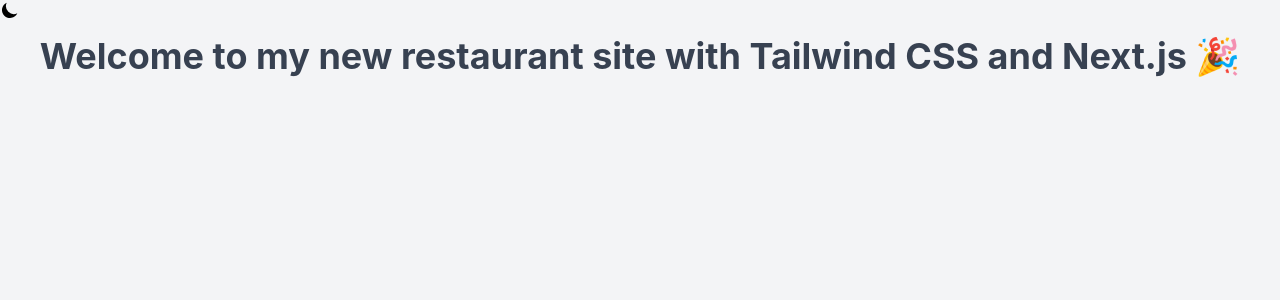
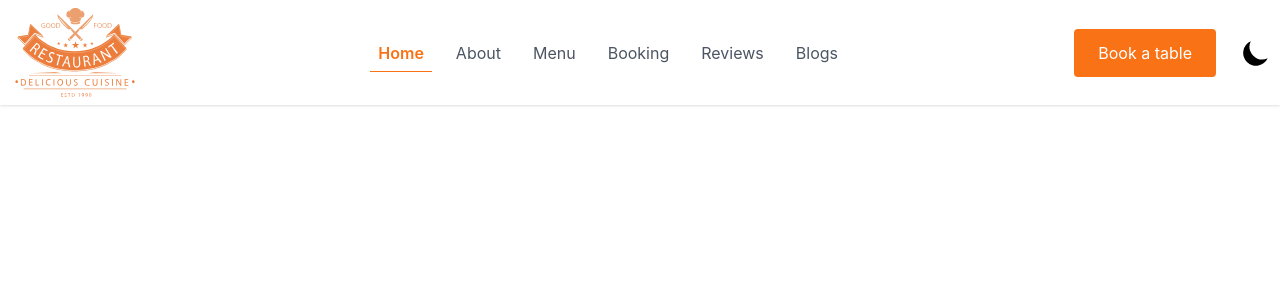
Before and after one commit to solaiman5683/good-vibes, a Next.js app: page / in a window 1280 px wide. Shown: the top 300 px of the page. Built offline with nearby package versions, Linux system fonts and the light colour scheme.

Commit message:
Navigation bar added

```diff
--- /dev/null
+++ b/components/ActiveLink/ActiveLink.jsx
@@ -0,0 +1,23 @@
+import { useRouter } from 'next/router'
+import Link from 'next/link'
+import React, { Children } from 'react'
+
+const ActiveLink = ({ children, activeClassName, ...props }) => {
+  const { asPath } = useRouter()
+  const child = Children.only(children)
+  const childClassName = child.props.className || ''
+  const className =
+    asPath === props.href || asPath === props.as
+      ? `${childClassName} ${activeClassName}`.trim()
+      : childClassName
+
+  return (
+    <Link {...props}>
+      {React.cloneElement(child, {
+        className: className || null,
+      })}
+    </Link>
+  )
+}
+
+export default ActiveLink
--- /dev/null
+++ b/components/Navigation/Navigation.jsx
@@ -0,0 +1,87 @@
+import { useTheme } from 'next-themes';
+import Image from 'next/image';
+import ActiveLink from '../ActiveLink/ActiveLink';
+import SwitchThemeButton from '../SwitchThemeButton/SwitchThemeButton';
+
+const Navigation = () => {
+	const { systemTheme, theme, setTheme } = useTheme();
+	const currentTheme = theme === 'system' ? systemTheme : theme;
+
+	return (
+		<div className='bg-white dark:bg-black shadow'>
+			<div className='container'>
+				<div className='flex justify-between items-center'>
+					<Image
+						src={
+							currentTheme === 'dark'
+								? '/images/logo-dark.svg'
+								: '/images/logo.svg'
+						}
+						alt='logo'
+						width={134}
+						height={89}
+						className='h-8 w-8'
+					/>
+					<div className='mx-auto'>
+						<ul className='flex justify-center gap-4'>
+							<li>
+								<ActiveLink
+									href='/'
+									activeClassName='border-b border-orange-500 text-orange-500 dark:text-orange-400 font-semibold'>
+									<a className='text-gray-600 dark:hover:text-orange-400 hover:text-orange-400 dark:text-gray-400 p-2'>Home</a>
+								</ActiveLink>
+							</li>
+							<li>
+								<ActiveLink
+									href='/about'
+									activeClassName='border-b border-orange-500 text-orange-500 dark:text-orange-400 font-semibold'>
+									<a className='text-gray-600 dark:hover:text-orange-400 hover:text-orange-400 dark:text-gray-400 p-2'>About</a>
+								</ActiveLink>
+							</li>
+							<li>
+								<ActiveLink
+									href='/menu'
+									activeClassName='border-b border-orange-500 text-orange-500 dark:text-orange-400 font-semibold'>
+									<a className='text-gray-600 dark:hover:text-orange-400 hover:text-orange-400 dark:text-gray-400 p-2'>Menu</a>
+								</ActiveLink>
+							</li>
+							<li>
+								<ActiveLink
+									href='/booking'
+									activeClassName='border-b border-orange-500 text-orange-500 dark:text-orange-400 font-semibold'>
+									<a className='text-gray-600 dark:hover:text-orange-400 hover:text-orange-400 dark:text-gray-400 p-2'>
+										Booking
+									</a>
+								</ActiveLink>
+							</li>
+							<li>
+								<ActiveLink
+									href='/reviews'
+									activeClassName='border-b border-orange-500 text-orange-500 dark:text-orange-400 font-semibold'>
+									<a className='text-gray-600 dark:hover:text-orange-400 hover:text-orange-400 dark:text-gray-400 p-2'>
+										Reviews
+									</a>
+								</ActiveLink>
+							</li>
+							<li>
+								<ActiveLink
+									href='/blogs'
+									activeClassName='border-b border-orange-500 text-orange-500 dark:text-orange-400 font-semibold'>
+									<a className='text-gray-600 dark:hover:text-orange-400 hover:text-orange-400 dark:text-gray-400 p-2'>Blogs</a>
+								</ActiveLink>
+							</li>
+						</ul>
+					</div>
+                    <div className='flex items-center gap-6'>
+                        <button className='bg-orange-500 px-6 py-3 rounded text-white'>
+                            Book a table
+                        </button>
+						<SwitchThemeButton />
+					</div>
+				</div>
+			</div>
+		</div>
+	);
+};
+
+export default Navigation;
--- a/components/SwitchThemeButton/SwitchThemeButton.jsx
+++ b/components/SwitchThemeButton/SwitchThemeButton.jsx
@@ -15,7 +15,7 @@
 	if (currentTheme === 'dark') {
 		return (
 			<SunIcon
-				className='h-5 w-5'
+				className='h-8 w-8'
 				role='button'
 				onClick={() => setTheme('light')}
 			/>
@@ -23,7 +23,7 @@
 	} else {
 		return (
 			<MoonIcon
-				className='h-5 w-5'
+				className='h-8 w-8'
 				role='button'
 				onClick={() => setTheme('dark')}
 			/>
--- a/pages/index.js
+++ b/pages/index.js
@@ -1,12 +1,10 @@
+import Navigation from '../components/Navigation/Navigation';
 import SwitchThemeButton from '../components/SwitchThemeButton/SwitchThemeButton';
 
 export default function Home() {
 	return (
 		<div>
-			<SwitchThemeButton />
-			<h2 className='text-4xl text-center p-4 font-bold text-gray-700 dark:text-gray-50'>
-				Welcome to my new restaurant site with Tailwind CSS and Next.js 🎉
-			</h2>
+			<Navigation />
 		</div>
 	);
 }
--- a/styles/globals.css
+++ b/styles/globals.css
@@ -4,7 +4,7 @@
 
 html,
 body {
-  @apply bg-gray-100 dark:bg-black;
+	@apply bg-white dark:bg-black;
 	padding: 0;
 	margin: 0;
 	min-height: 100vh;
@@ -20,3 +20,7 @@
 * {
 	box-sizing: border-box;
 }
+
+.container {
+	@apply mx-auto p-2;
+}
```
Lines whose indentation alone changed are shown as unchanged.
